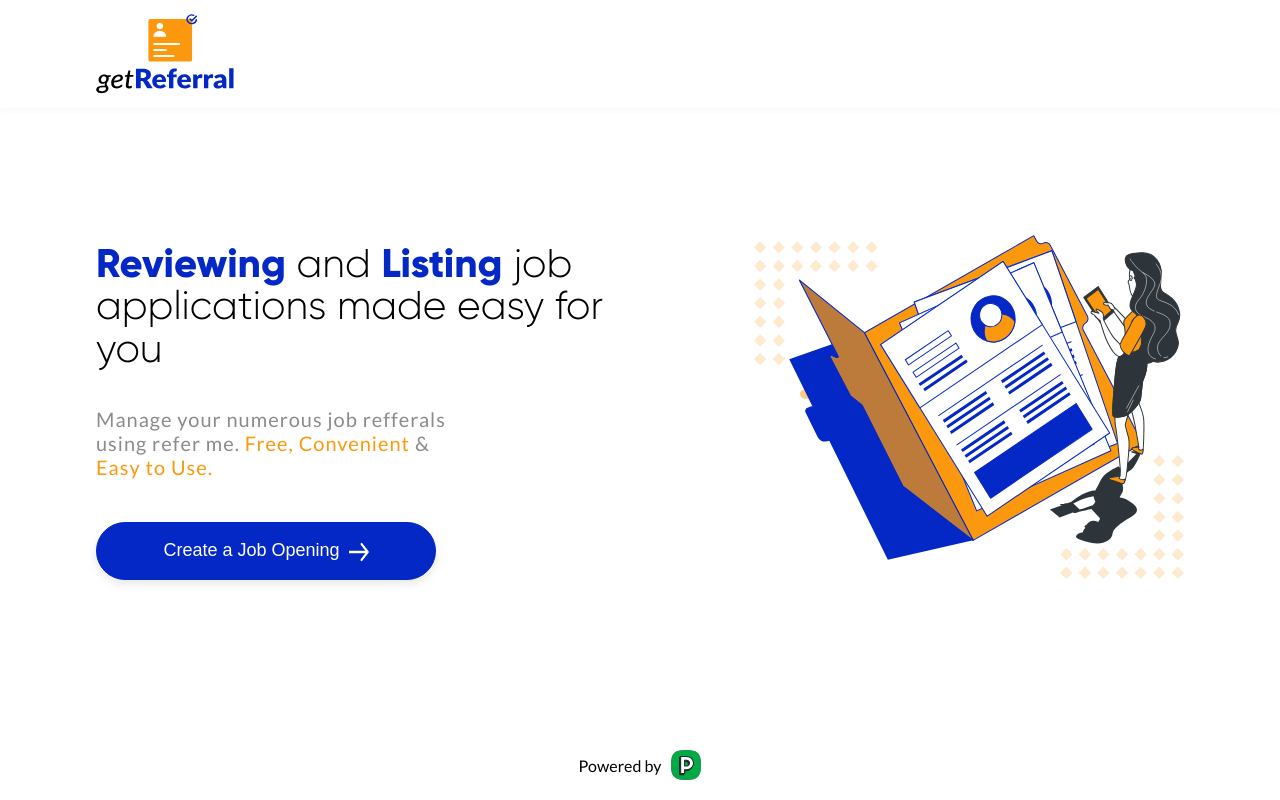
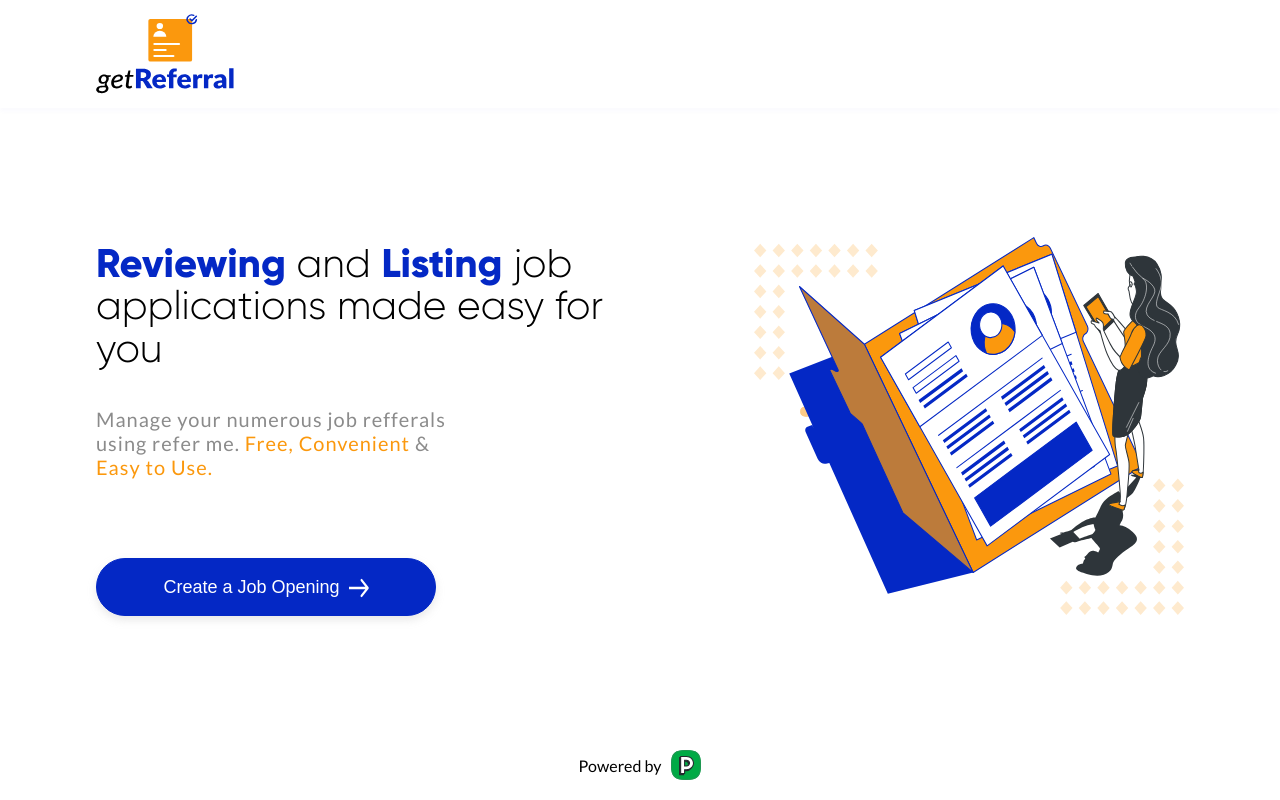
Before and after one commit to plxity/getReferral, a Next.js app: page / in a window 1280 px wide. Built offline with nearby package versions, Linux system fonts and the light colour scheme; no server answers.

Commit message:
added sizes to image

```diff
--- a/components/Main/styles.js
+++ b/components/Main/styles.js
@@ -11,6 +11,7 @@ export const MainContainer = styled.main`
   }
   .main-logo {
     width: 430px;
+    height: 400px;
     @media (max-width: 880px) {
       width: 300px;
       height: 300px;
```
